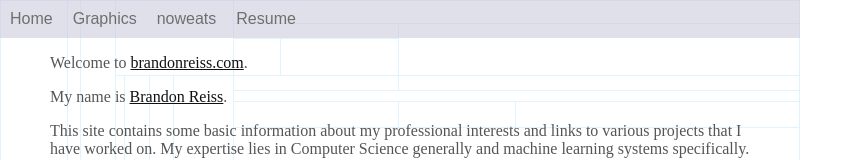
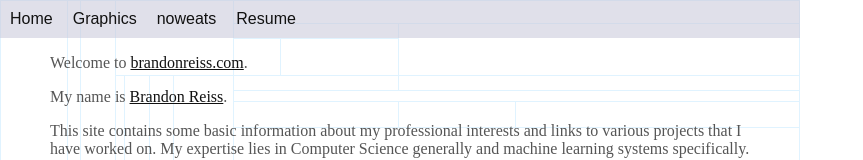
Before and after one commit to blr246/brandonreiss.com, a website: page site/index.html in a window 1280 px wide. Shown: the top 160 px of the page, without its empty margins (0-863 px from the left). Drawn offline with Linux system fonts and the light colour scheme.

Commit message:
Fix nav link contrast: bar opacity was fading the text with the background
Lighthouse flagged all four nav links at 3.78:1 (WCAG AA wants 4.5:1 for
text this size). The bar carried `opacity:0.6`, which does not wash out
just the background -- it composites the whole element, text included. So
#111111 landed at #707070 against a #e0e0eb bar, and no darker link colour
could rescue it: even pure black comes out at 4.38:1 through 60% opacity.

Move the transparency to the background instead. rgba(204,204,221,0.6)
reproduces the exact bar colour it had -- same 40% of the table art
showing through -- while the links stay solid #111111, at 14.3:1. The only
visible difference is that the labels are crisp rather than faded, which
is the point.

Kept as a comment in the rule because opacity on the bar is the obvious
thing to reach for again, and it silently reintroduces the failure.

```diff
--- a/site/style.css
+++ b/site/style.css
@@ -57,8 +57,9 @@ div.tg-b {
 
 #nav {
   font-family:sans-serif;
-  background-color:#ccccdd;
-  opacity:0.6;
+  /* Translucent background, not opacity on the bar: opacity fades the link
+     text along with it, putting #111 on #e0e0eb at 3.78:1. */
+  background-color:rgba(204, 204, 221, 0.6);
   color:white;
   margin:0px;
   overflow:hidden;
```
